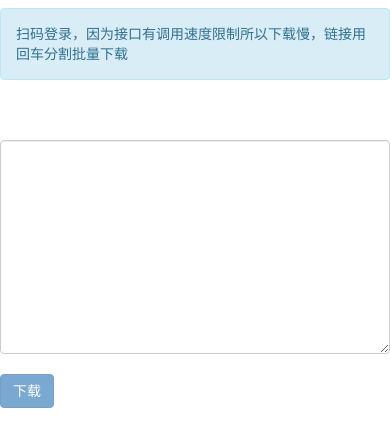
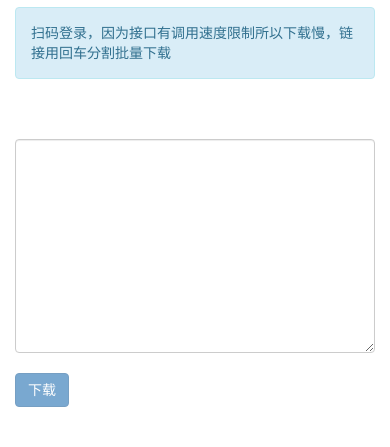
Before and after one commit to huangshihao/some-da-y, a website: page views/115.html in a window 390 px wide. Shown: the part 53-500 px from the top of the page. Drawn offline with nearby package versions, Linux system fonts and the light colour scheme; no server answers.

```diff
--- a/views/115.html
+++ b/views/115.html
@@ -28,10 +28,9 @@
     <!-- Collect the nav links, forms, and other content for toggling -->
   </div><!-- /.container-fluid -->
 </nav>
+<div class="container">
   <div class="row">
-  <div class="col-md-4">
-  </div>
-  <div class="col-md-4">
+    <div class="col-md-12">
       <div id="loginStatus" class="alert alert-info" role="alert">扫码登录，因为接口有调用速度限制所以下载慢，链接用回车分割批量下载</div>
       <div style="text-align: center; margin-bottom: 20px">
         <div style="display: inline-block" id="qrcode"></div>
@@ -39,7 +38,6 @@
       <textarea class="form-control" id="urlText" cols="30" rows="10"></textarea>
       <button style="margin-top: 20px" class="btn btn-primary" id="downloadBtn" disabled>下载</button>
     </div>
-  <div class="col-md-4">
   </div>
 </div>
 <script>
```
Lines whose indentation alone changed are shown as unchanged.
